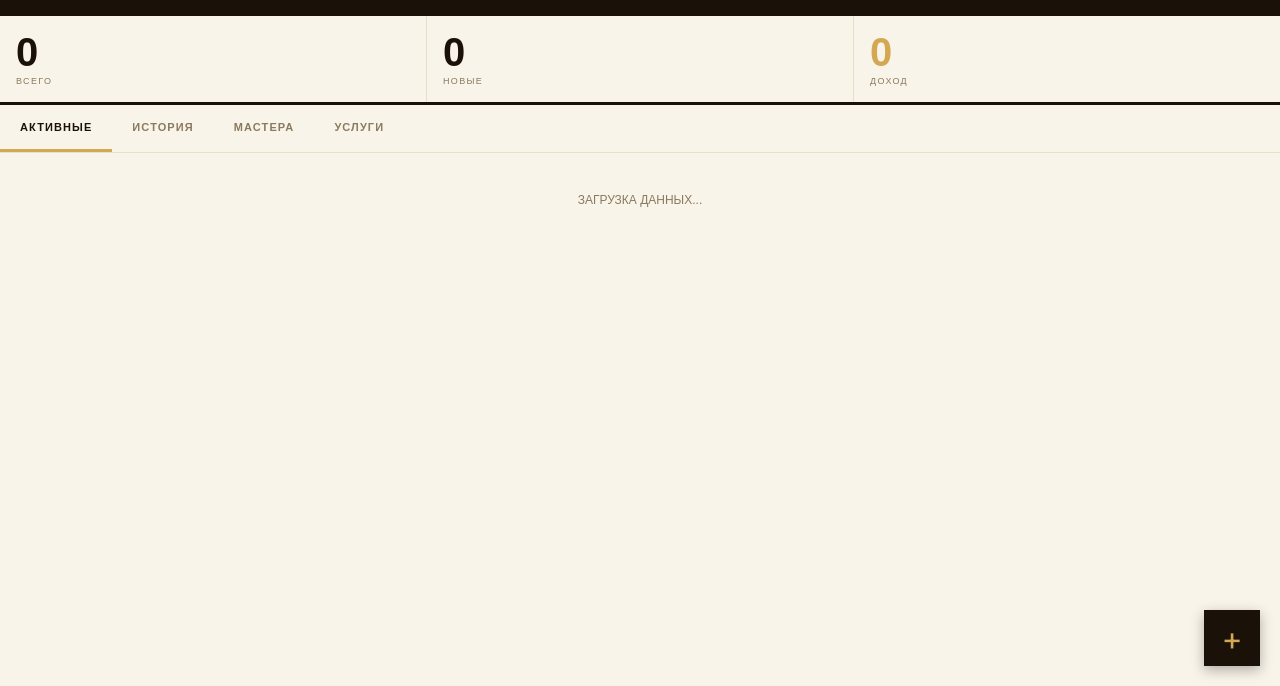
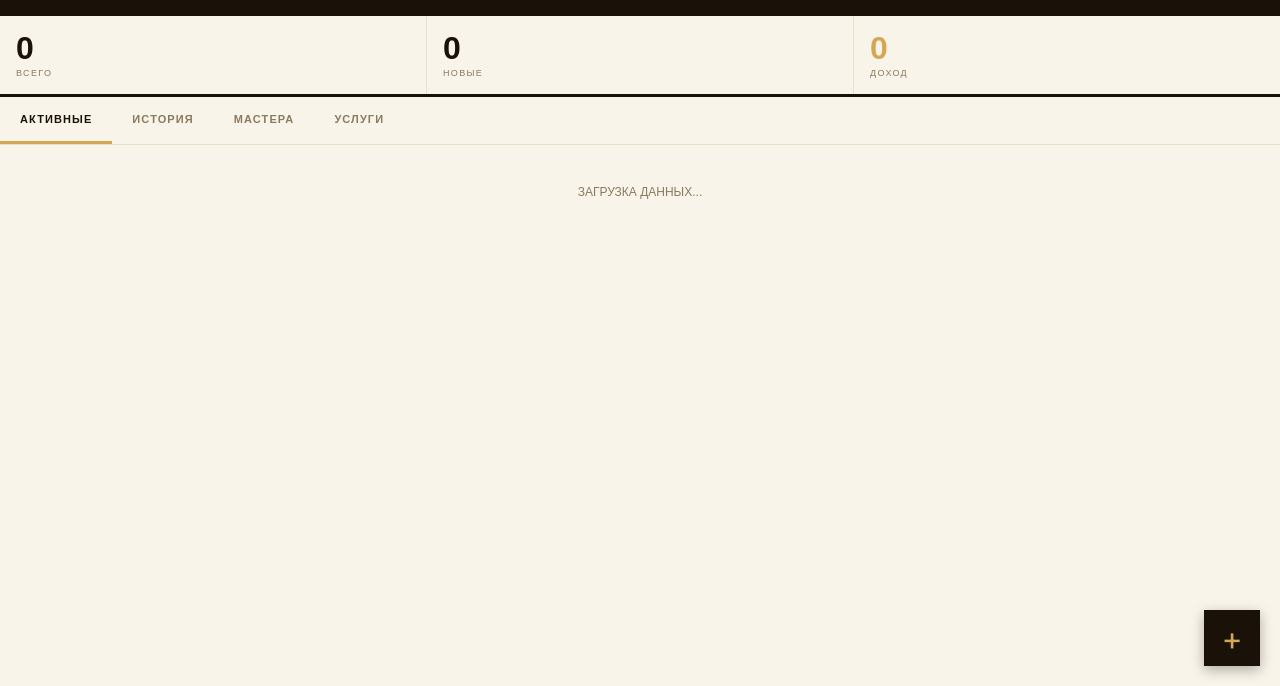
Before and after one commit to chpkc/CHOPBAR, a plain HTML site: page static/admin.html in a window 1280 px wide. Shown: the part 114-800 px from the top of the page. Drawn offline with Linux system fonts and the light colour scheme; a script that the page names is missing; a web font is replaced by a local one.

Commit message:
Reduce stats font size in admin and barber panels

```diff
--- a/static/admin.html
+++ b/static/admin.html
@@ -109,7 +109,7 @@
         .stat-val {
             font-family: 'Unbounded', sans-serif;
             font-weight: 900;
-            font-size: 40px;
+            font-size: 32px;
             line-height: 1;
             color: var(--primary-dark);
             margin-bottom: 4px;
```
Also changed, not shown: static/barber.html (+1 -1 lines).
